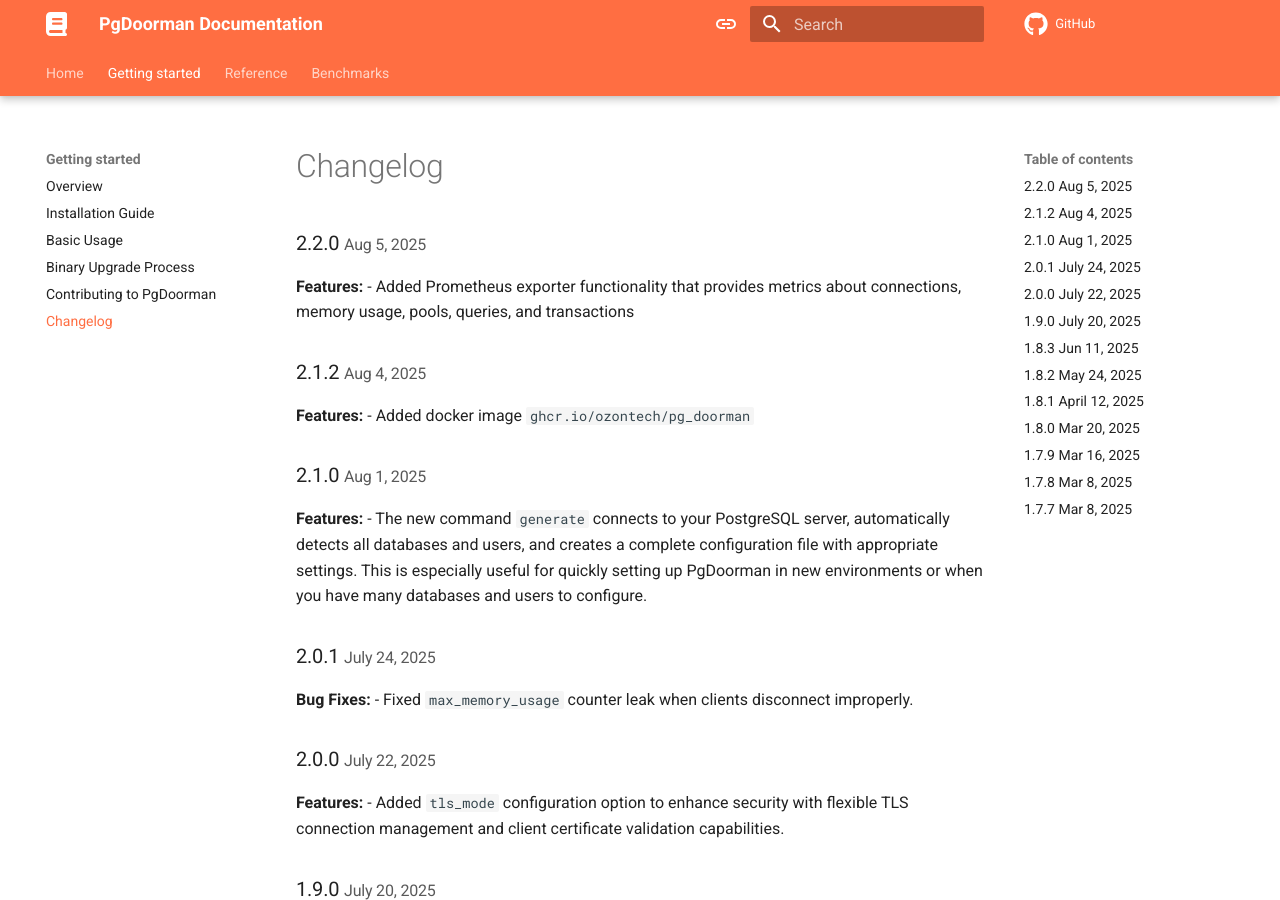
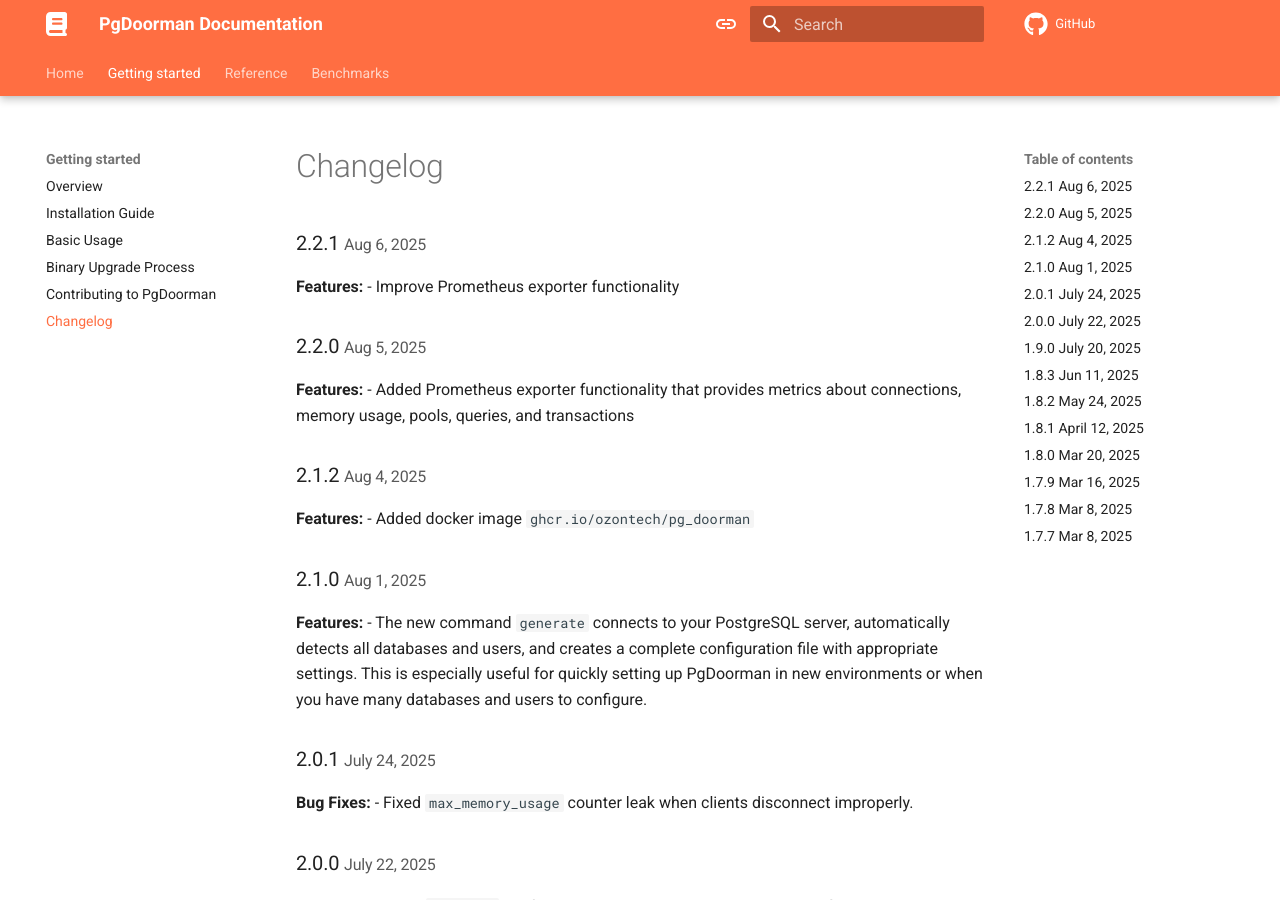
Before and after one commit to romanchechyotkin/pg_doorman, an MkDocs documentation site: the page built from documentation/docs/changelog.md, in a window 1280 px wide and 900 px high. Built offline with MkDocs 1.6.1 and Material for MkDocs 9.7.7, drawn with Linux system fonts in a browser that asks for light colours; comment, search, counter and statistics services are not loaded; the version menu is left out.

Commit message:
release-2.2.1 (#55)

```diff
--- a/Cargo.toml
+++ b/Cargo.toml
@@ -1,6 +1,6 @@
 [package]
 name = "pg_doorman"
-version = "2.2.0"
+version = "2.2.1"
 edition = "2021"
 rust-version = "1.87.0"
 license = "MIT"
--- a/documentation/docs/changelog.md
+++ b/documentation/docs/changelog.md
@@ -3,6 +3,11 @@
 ---
 
 # Changelog
+
+### 2.2.1 <small>Aug 6, 2025</small> { id="2.2.1" }
+
+**Features:**
+- Improve Prometheus exporter functionality
 
 ### 2.2.0 <small>Aug 5, 2025</small> { id="2.2.0" }
 
```
Also changed, not shown: 1 other file.
